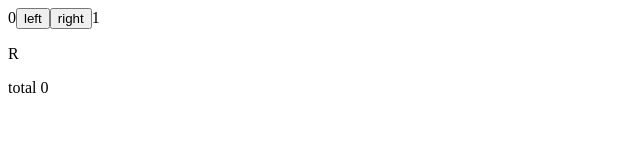
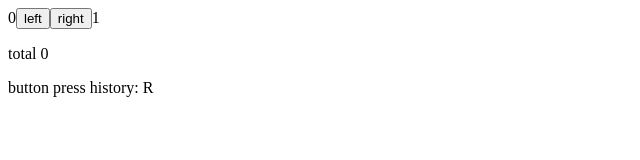
Before and after one commit to RZ-Rakib/HU_fullstack_practices, a React (Vite) app in the folder introdemo/: page / in a window 1280 px wide. Both pictures are taken after a click on the button "right". Shown: the top 160 px of the page, without its empty margins (0-640 px from the left). Built offline with nearby package versions, Linux system fonts and the light colour scheme.

Commit message:
conditional rendering

```diff
--- a/introdemo/src/App.jsx
+++ b/introdemo/src/App.jsx
@@ -1,4 +1,15 @@
 import { useState } from 'react'
+
+const History = ({allClicks}) => {
+  if (allClicks.length === 0) {
+    return (
+      <div> This application is used by pressing the button</div>
+    )
+  }
+  return (
+    <div> button press history: {allClicks.join(' ')}</div>
+  )
+}
 
 const App = () => {
   const [left, setLeft] = useState(0)
@@ -31,8 +42,8 @@ const App = () => {
       <button onClick={handleLeftClick}>left</button>
       <button onClick={handleRightClick}>right</button>
       {right}
-      <p>{allClicks.join(' ')}</p>
       <p>total {total}</p>
+      <History allClicks={allClicks}/>
     </div>
   )
 
```
